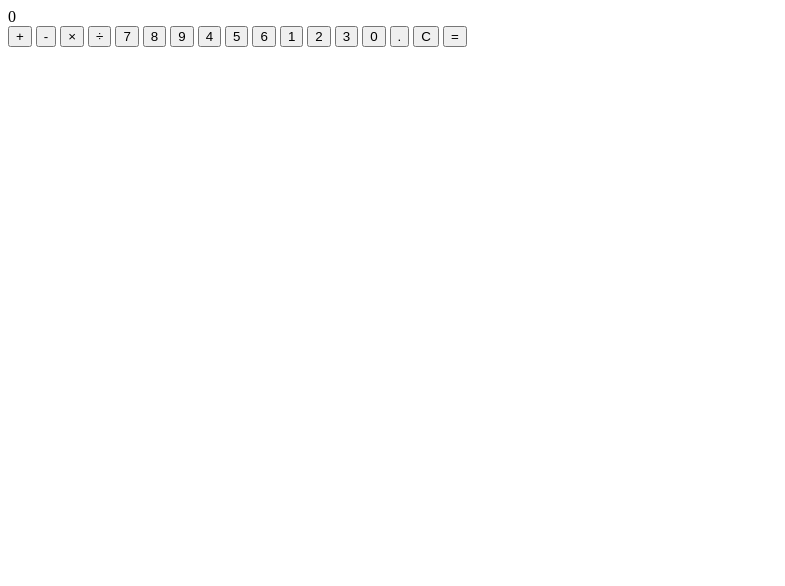
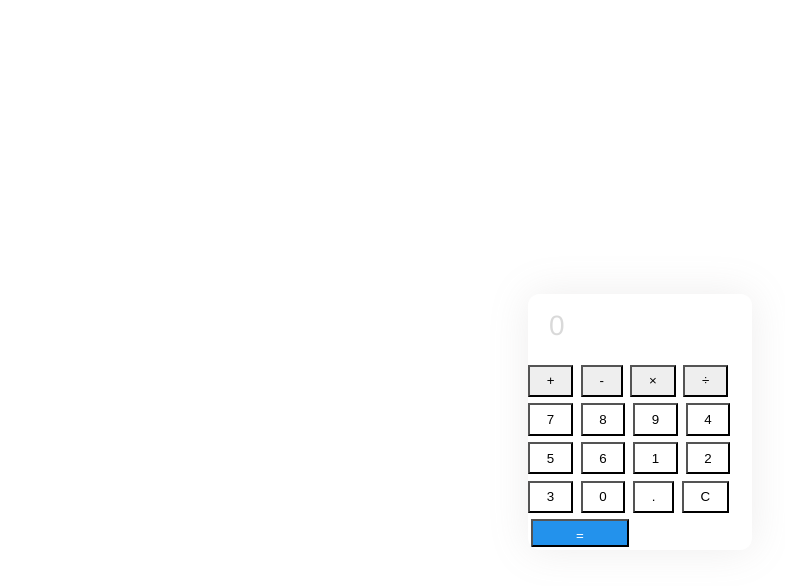
Before and after one commit to zsofiella/calculator, a plain HTML site: page index.html in a window 1280 px wide. Shown: the whole page, without its empty margins (0-785 px from the left). Drawn offline with Linux system fonts and the light colour scheme.

Commit message:
css created

```diff
--- a/css/calculator.css
+++ b/css/calculator.css
@@ -0,0 +1,96 @@
+:root {
+    font-family: Helvetica, Arial, sans-serif;
+  }
+
+  html {
+    font-size: 175%;
+    font-weight: 300;
+    line-height: 1.3;
+  }
+
+  body {
+    align-items: center;
+    display: flex;
+    height: 100vh;
+    justify-content: center;
+  }
+
+  .container {
+    width: 15rem;
+    height: 20rem;
+    display:flex;
+    flex-wrap: wrap;
+    position: relative;
+    justify-content: auto;
+    align-items: center;
+
+  }
+  .calculator {
+    border-radius: 12px;
+    box-shadow: 0 0 40px 0px rgba(139, 136, 136, 0.15);
+    margin-left: auto;
+    margin-right: auto;
+    margin-top: 1em;
+    max-width: 8em;
+    overflow: hidden;
+    align-items: stretch;
+
+  }
+
+  .calculator__display {
+    background-color: rgb(255,255,255);
+    color: rgba(0, 0, 0, 0.15);
+    font-size: 1em;
+    padding: 0.5em 0.75em;
+    text-align: right;
+  }
+
+  .calculator__display {
+    display: flex;
+    flex: 75%;
+    flex-wrap: wrap;
+}
+
+.calculator__keys > * {
+    background-color: #fff;
+    padding: 0.5em 1.25em;
+    position: relative;
+    text-align: center;
+  }
+
+  .calculator__keys > *:active::before,
+  .calculator__keys > .is-depressed::before {
+    background-color: rgba(0, 0, 0, 0.2);
+    bottom: 0;
+    box-shadow: 0 0 6px 0 rgba(0, 0, 0, 0.5) inset;
+    content: "";
+    left: 0;
+    opacity: 0.3;
+    position: absolute;
+    right: 0;
+    top: 0;
+    z-index: 1;
+  }
+
+  .key--operator {
+    background-color: #eee;
+  }
+
+  .key--equal{
+        background-color: #2392ec;
+        color: #fff;
+        width: 3.5rem;
+        flex: 1;
+        height: 1rem;
+        margin: 0.1rem;
+  }
+
+  .inset {
+  content: "";
+  left: 0;
+  opacity: 0.3;
+  position: absolute;
+  right: 0;
+  top: 0;
+  z-index: 1;
+}
```
Also changed, not shown: index.html (line endings or trailing spaces).
